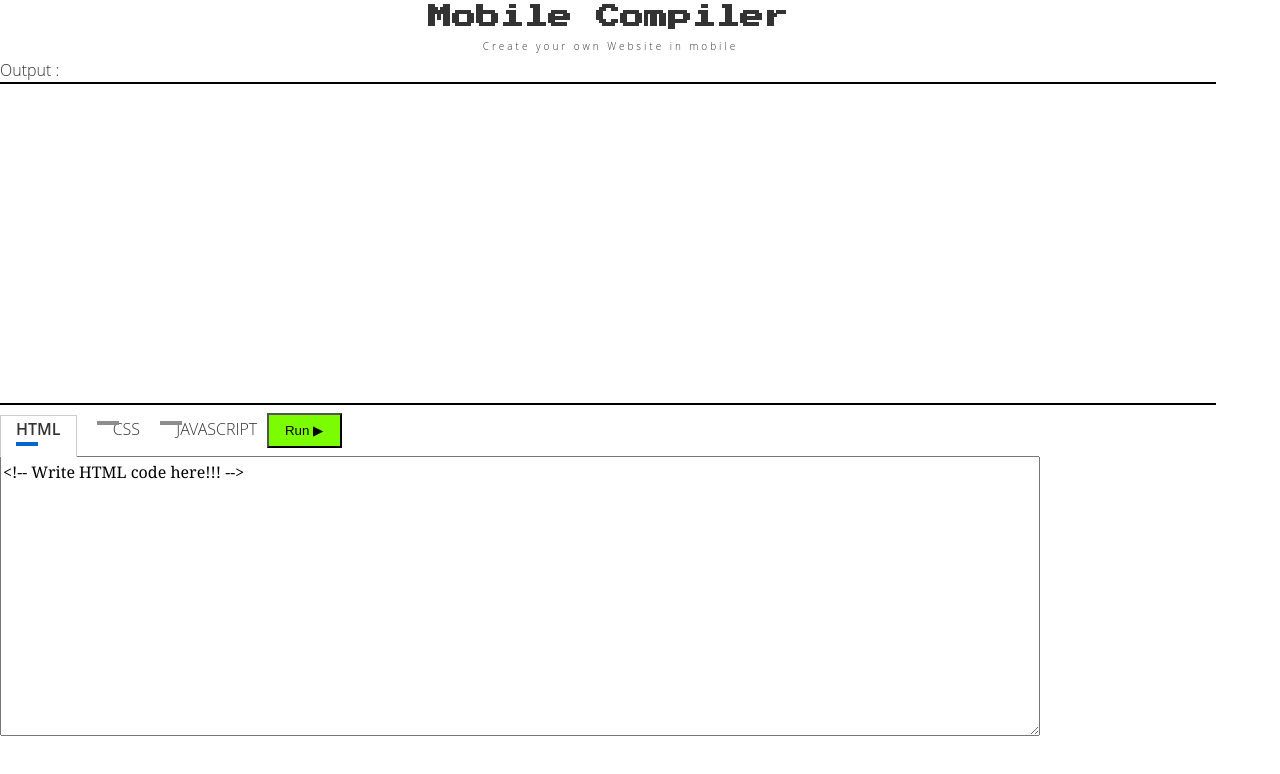
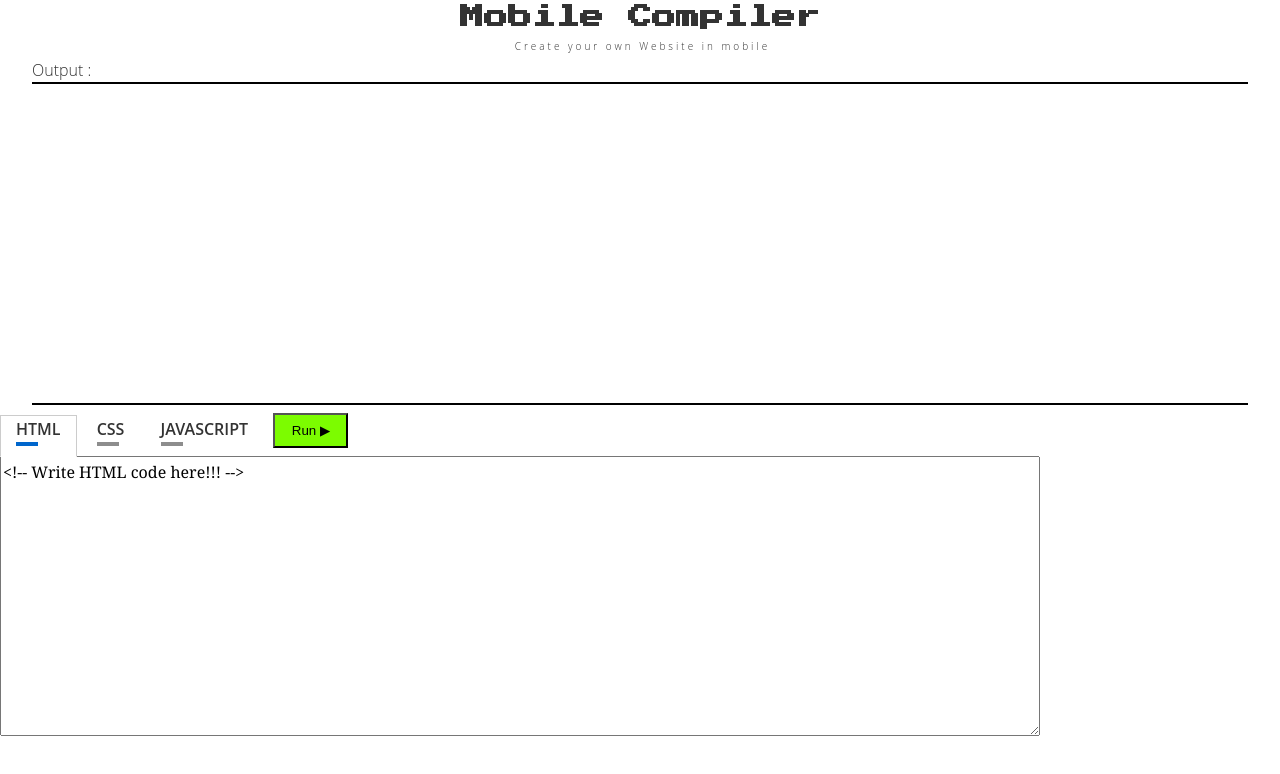
Before and after one commit to ayushete2005/mobile-compiler, a plain HTML site: page index.html in a window 1280 px wide. Drawn offline with Linux system fonts and the light colour scheme.

Commit message:
Add files via upload

```diff
--- a/index.html
+++ b/index.html
@@ -12,7 +12,7 @@
   <link href="https://fonts.googleapis.com/css2?family=Press+Start+2P&display=swap" rel="stylesheet">
 </head>
 
-<body>
+<body style="margin: auto;">
   <style>
     html {
       height: 100%;
@@ -154,7 +154,7 @@
     }
   </style>
 
-  <div class="top" style="z-index: 9999; width: 95%; border-bottom: 2px solid black;">
+  <div class="top" style="margin: auto; z-index: 9999; width: 95%; border-bottom: 2px solid black;">
     <div style="text-align: center;">
 
       <h2 style="font-family: 'Press Start 2P', cursive; margin: 5px;">Mobile Compiler</h2>
@@ -173,7 +173,7 @@
       width: 20px;
     }
   </style>
-  <div class="bottom"  class="scrollbar">
+  <div class="bottom" class="scrollbar">
     <div class="left">
       <div style="margin: 15px; position:fixed; text-align: center;">
 
@@ -184,10 +184,10 @@
         <label for="tab1" style="    margin-top: 10px;    padding-top: 1px;">HTML</label>
         <!-- Tab 2 -->
         <input type="radio" name="tabset" id="tab2" aria-controls="rauchbier">
-        <label for="tab2"style="    margin-top: 10px;    padding-top: 1px;"></label>CSS</label>
+        <label for="tab2" style="    margin-top: 10px;    padding-top: 1px;">CSS</label>
         <!-- Tab 3 -->
         <input type="radio" name="tabset" id="tab3" aria-controls="dunkles">
-        <label for="tab3"style="    margin-top: 10px;    padding-top: 1px;"></label>JAVASCRIPT</label>
+        <label for="tab3" style="    margin-top: 10px;    padding-top: 1px;">JAVASCRIPT</label>
         <button onclick="loadoutput()"
           style="z-index: 9999 !important; height: 35px; margin: 0.5%;    width: 75px; cursor:pointer;     background: lawngreen;">Run
           ▶</button>
```
